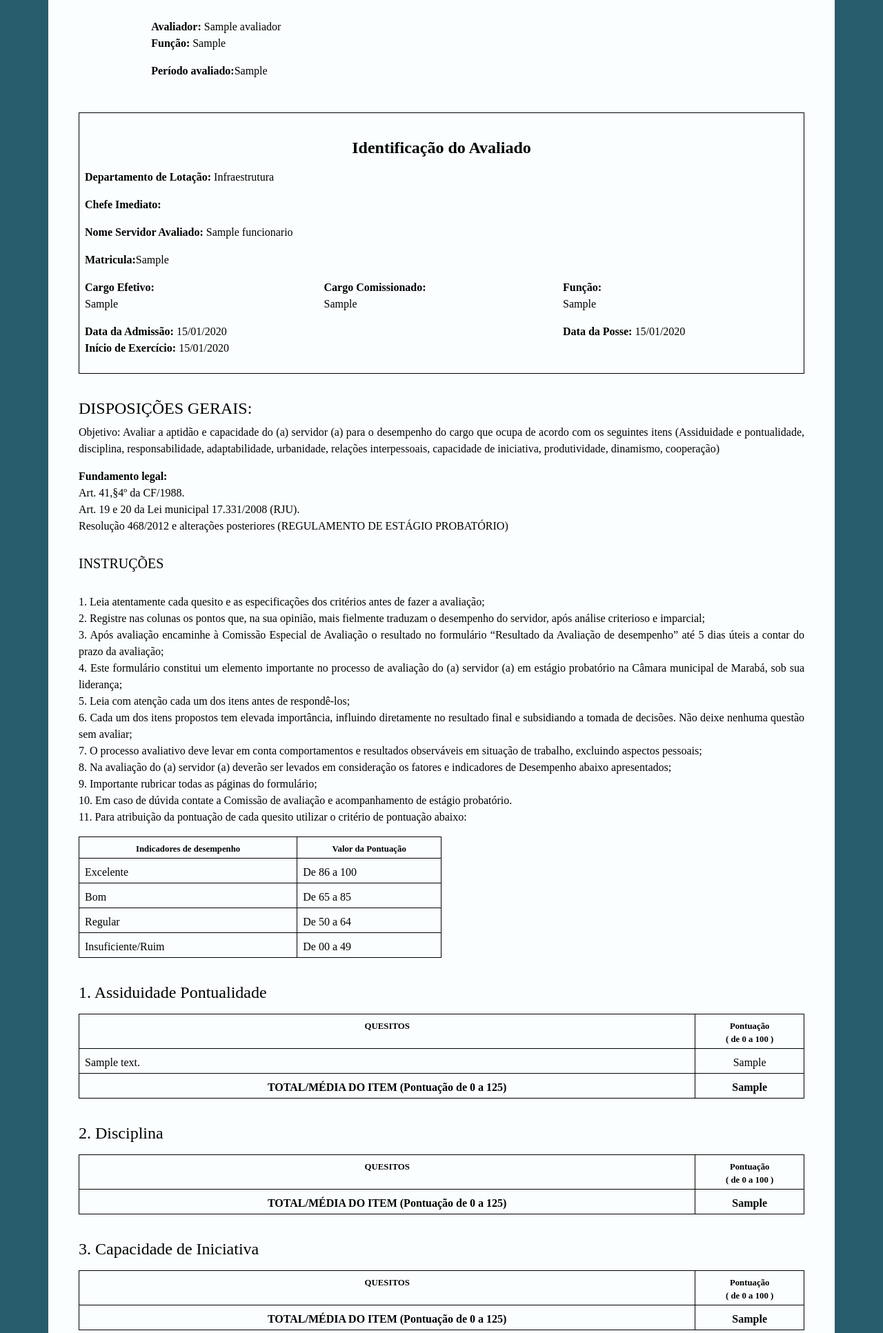
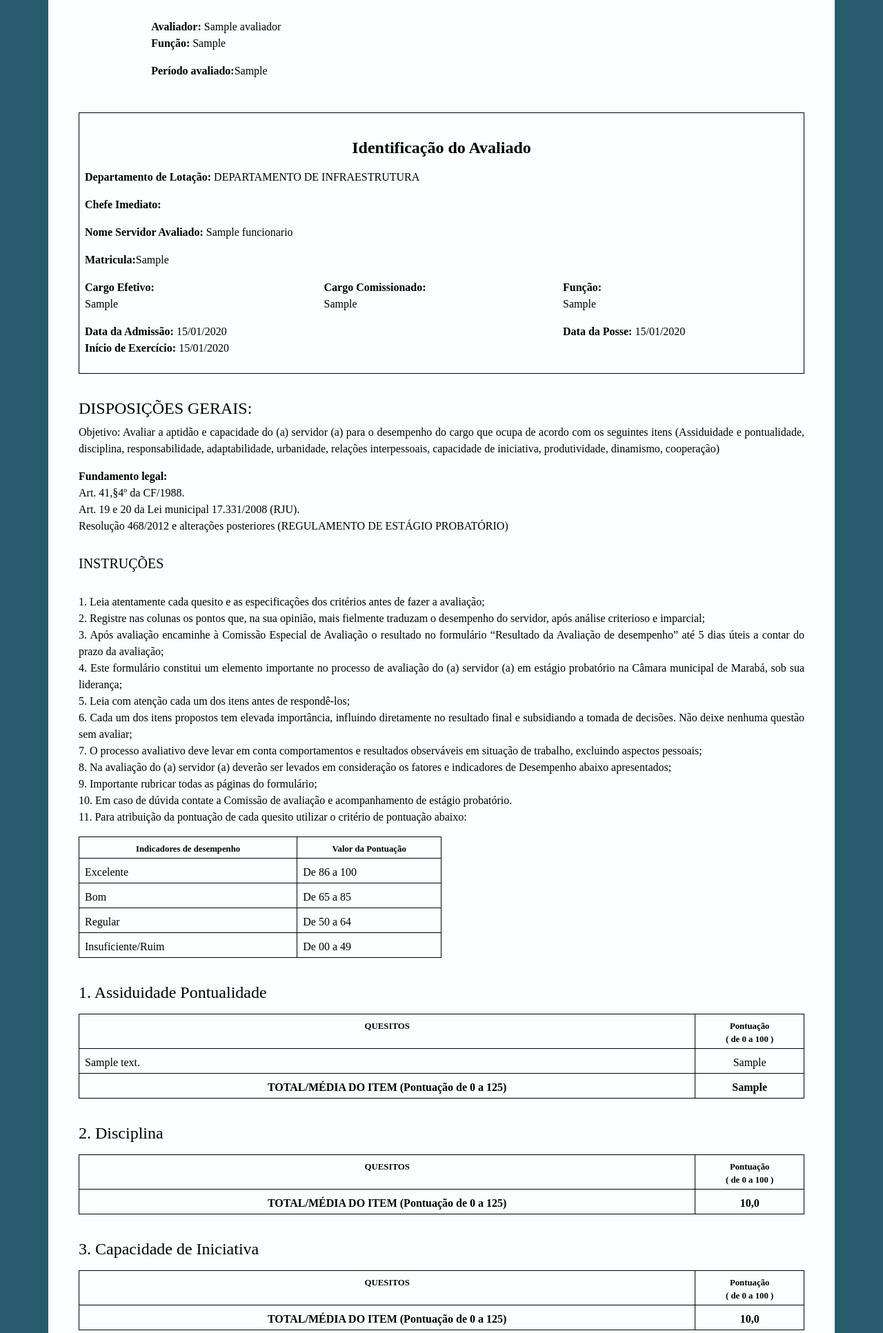
Before and after one commit to FranciscoCarvalhoDev/estagioprob, a Django app: template templates/resumo_avaliacao.html in a window 1280 px wide. Shown: the part 393-2326 px from the top of the page at 69% size. Run offline with Django 4.2, Linux system fonts and the light colour scheme; tables that the repository leaves empty hold one stand-in row (values such as "Sample post"); the template is opened without the code that fills it: values that come from a table or form of the project are taken from there, most other values are stand-ins (such as "Sample title", 1, 10 or a date in 2020); some libraries are stand-ins or nearby versions.

Commit message:
Ajustes no Layout e no model para produção

```diff
--- a/avaliacao/models.py
+++ b/avaliacao/models.py
@@ -2,35 +2,35 @@ from django.contrib.auth.models import User
 from django.db import models
 
 DEPARTAMENTOS = [
-    ('Infraestrutura', 'Infraestrutura'),
-    ('Recursos Humanos', 'Recursos Humanos'),
-    ('Comunicação', 'Comunicação'),
-    ('Administrativo', 'Administrativo'),
-    ('Cerimonial', 'Cerimonial'),
-    ('Escola do Legislativo', 'Escola do Legislativo'),
-    ('Legislativo', 'Legislativo'),
-    ('Tecnologia da Informação', 'Tecnologia da Informação'),
-    ('Jurídico', 'Jurídico'),
-    ('Controle Interno', 'Controle Interno'),
+    ('DEPARTAMENTO DE INFRAESTRUTURA', 'DEPARTAMENTO DE INFRAESTRUTURA'),
+    ('DEPARTAMENTO DE RECURSOS HUMANOS', 'DEPARTAMENTO DE RECURSOS HUMANOS'),
+    ('DEPARTAMENTO DE COMUNICACAO', 'DEPARTAMENTO DE COMUNICACAO'),
+    ('DEPARTAMENTO ADMINISTRATIVO', 'DEPARTAMENTO ADMINISTRATIVO'),
+    ('DEPARTAMENTO DE CERIMONIAL', 'DEPARTAMENTO DE CERIMONIAL'),
+    ('ESCOLA DO LEGISLATIVO', 'ESCOLA DO LEGISLATIVO'),
+    ('DEPARTAMENTO LEGISLATIVO', 'DEPARTAMENTO LEGISLATIVO'),
+    ('DEPARTAMENTO DE TEC. DA INFORMACAO', 'DEPARTAMENTO DE TEC. DA INFORMACAO'),
+    ('DEPARTAMENTO JURIDICO', 'DEPARTAMENTO JURIDICO'),
+    ('DEPARTAMENTO DE CONTROLE INTERNO', 'DEPARTAMENTO DE CONTROLE INTERNO'),
 
 ]
 
 class Funcionario(models.Model):
-    dt_admissao = models.DateField(default='2022-01-01')
+    dt_admissao = models.DateField(default='2022-03-10')
     dt_inicio_exercicio = models.DateField(default='2022-01-01', help_text="Data Inicio efetivo para contagem do periodo probatório")
-    dt_posse = models.DateField(default='2022-01-01')
+    dt_posse = models.DateField(default='2022-03-10')
     nome = models.CharField(max_length=200)
     matricula = models.CharField(max_length=100)
     cargo_efetivo = models.CharField(max_length=100)
-    cargo_comissionado = models.CharField(max_length=100)
+    cargo_comissionado = models.CharField(max_length=100, default='Nenhum')
     depto = models.CharField(max_length=255, choices=DEPARTAMENTOS)
     funcao = models.CharField(max_length=255, default="Nenhuma")
    # periodos_avaliados = models.CharField(max_length=2, default=0)
     grupo_avaliacao = models.CharField(max_length=255, help_text="Grupo de funcionarios a ser avaliados por um Chefe Imediato")
     subgrupo_avaliacao = models.CharField(max_length=255, help_text="Grupo para avaliação do colega")
-    avaliavel = models.BooleanField()
-    ativo = models.BooleanField(default=0)
-    avaliacao_pendente = models.BooleanField(default=1)
+    avaliavel = models.BooleanField(default=True)
+    ativo = models.BooleanField(default=True)
+    avaliacao_pendente = models.BooleanField(default=True)
 
     def __str__(self):
         return self.nome
--- a/sigestagio/settings.py
+++ b/sigestagio/settings.py
@@ -77,7 +77,7 @@ WSGI_APPLICATION = 'sigestagio.wsgi.application'
 DATABASES = {
     'default': {
         'ENGINE': 'django.db.backends.sqlite3',
-        'NAME': BASE_DIR / 'db.sqlite3',
+        'NAME': BASE_DIR / 'db.sqlite32',
     }
 }
 
--- a/templates/resumo_avaliacao.html
+++ b/templates/resumo_avaliacao.html
@@ -215,7 +215,7 @@ probatório.<br>
     {% endfor %}
     <tr>
         <td class="text-center fw-bold">TOTAL/MÉDIA DO ITEM (Pontuação de 0 a 125)</td>
-        <td class="text-center fw-bold">{{media_criterios.1}}</td>
+        <td class="text-center fw-bold">{{media_criterios.1|floatformat:1}}</td>
     </tr>
 
 </table>
@@ -240,7 +240,7 @@ probatório.<br>
     {% endfor %}
     <tr>
         <td class="text-center fw-bold">TOTAL/MÉDIA DO ITEM (Pontuação de 0 a 125)</td>
-        <td class="text-center fw-bold">{{media_criterios.2}}</td>
+        <td class="text-center fw-bold">{{media_criterios.2|floatformat:1}}</td>
     </tr>
 
 </table>
@@ -264,7 +264,7 @@ probatório.<br>
     {% endfor %}
     <tr>
         <td class="text-center fw-bold">TOTAL/MÉDIA DO ITEM (Pontuação de 0 a 125)</td>
-        <td class="text-center fw-bold">{{media_criterios.3}}</td>
+        <td class="text-center fw-bold">{{media_criterios.3|floatformat:1}}</td>
     </tr>
 
 </table>
@@ -289,7 +289,7 @@ probatório.<br>
     {% endfor %}
     <tr>
         <td class="text-center fw-bold">TOTAL/MÉDIA DO ITEM (Pontuação de 0 a 125)</td>
-        <td class="text-center fw-bold">{{media_criterios.4}}</td>
+        <td class="text-center fw-bold">{{media_criterios.4|floatformat:1}}</td>
     </tr>
 
 </table>
@@ -314,7 +314,7 @@ probatório.<br>
     {% endfor %}
     <tr>
         <td class="text-center fw-bold">TOTAL/MÉDIA DO ITEM (Pontuação de 0 a 125)</td>
-        <td class="text-center fw-bold">{{media_criterios.5}}</td>
+        <td class="text-center fw-bold">{{media_criterios.5|floatformat:1}}</td>
     </tr>
 </table>
 
@@ -338,7 +338,7 @@ probatório.<br>
     {% endfor %}
     <tr>
         <td class="text-center fw-bold">TOTAL/MÉDIA DO ITEM (Pontuação de 0 a 125)</td>
-        <td class="text-center fw-bold">{{media_criterios.6}}</td>
+        <td class="text-center fw-bold">{{media_criterios.6|floatformat:1}}</td>
     </tr>
 
 </table>
@@ -362,7 +362,7 @@ probatório.<br>
     {% endfor %}
     <tr>
         <td class="text-center fw-bold">TOTAL/MÉDIA DO ITEM (Pontuação de 0 a 125)</td>
-        <td class="text-center fw-bold">{{media_criterios.7}}</td>
+        <td class="text-center fw-bold">{{media_criterios.7|floatformat:1}}</td>
     </tr>
 
 </table>
@@ -387,7 +387,7 @@ probatório.<br>
     {% endfor %}
     <tr>
         <td class="text-center fw-bold">TOTAL/MÉDIA DO ITEM (Pontuação de 0 a 125)</td>
-        <td class="text-center fw-bold">{{media_criterios.8}}</td>
+        <td class="text-center fw-bold">{{media_criterios.8|floatformat:1}}</td>
     </tr>
 
 </table>
@@ -411,7 +411,7 @@ probatório.<br>
     {% endfor %}
     <tr>
         <td class="text-center fw-bold">TOTAL/MÉDIA DO ITEM (Pontuação de 0 a 125)</td>
-        <td class="text-center fw-bold">{{media_criterios.9}}</td>
+        <td class="text-center fw-bold">{{media_criterios.9|floatformat:1}}</td>
     </tr>
 
 </table>
```
Also changed, not shown: templates/details_funcionario.html (+4 -4 lines).
